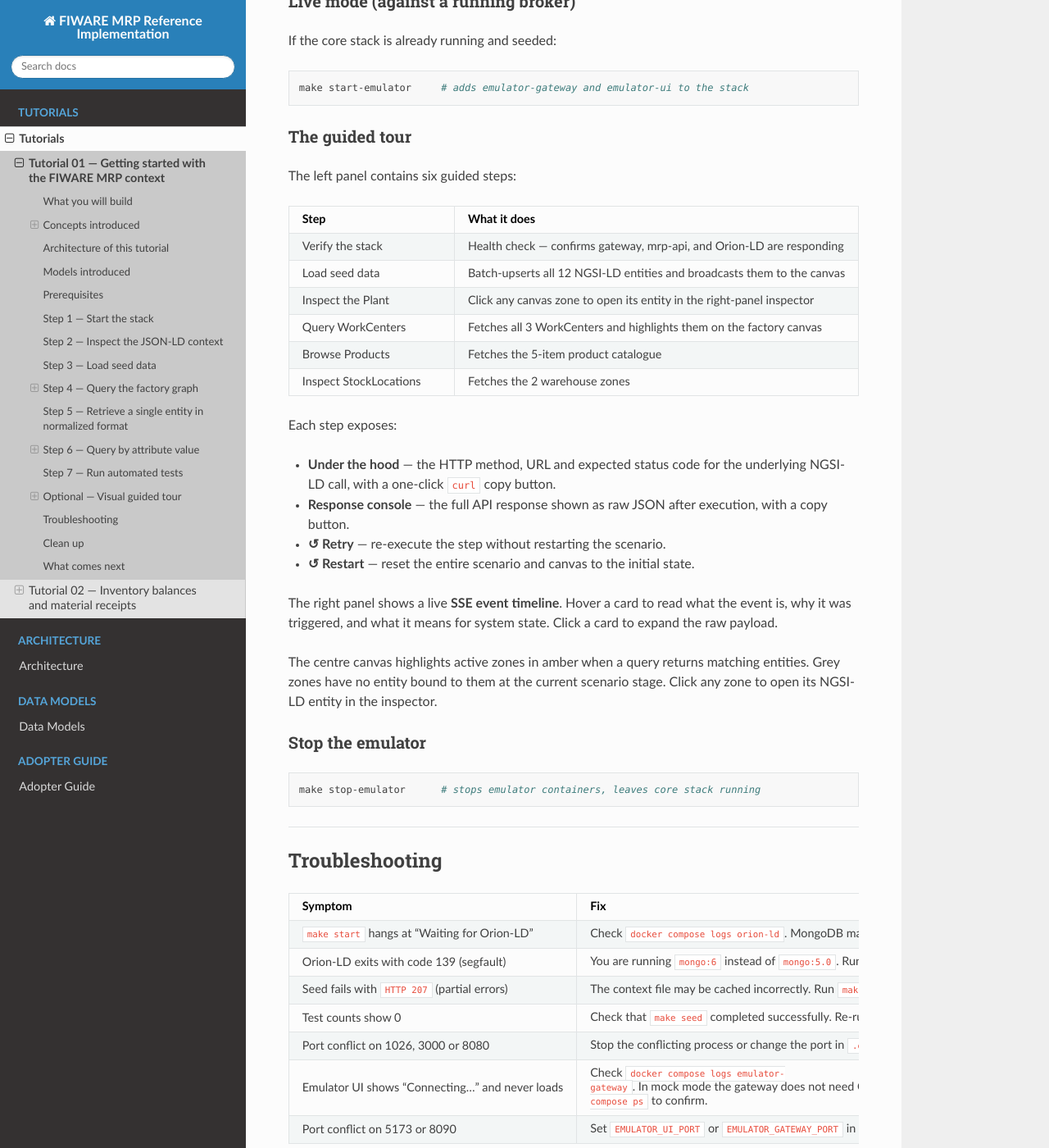
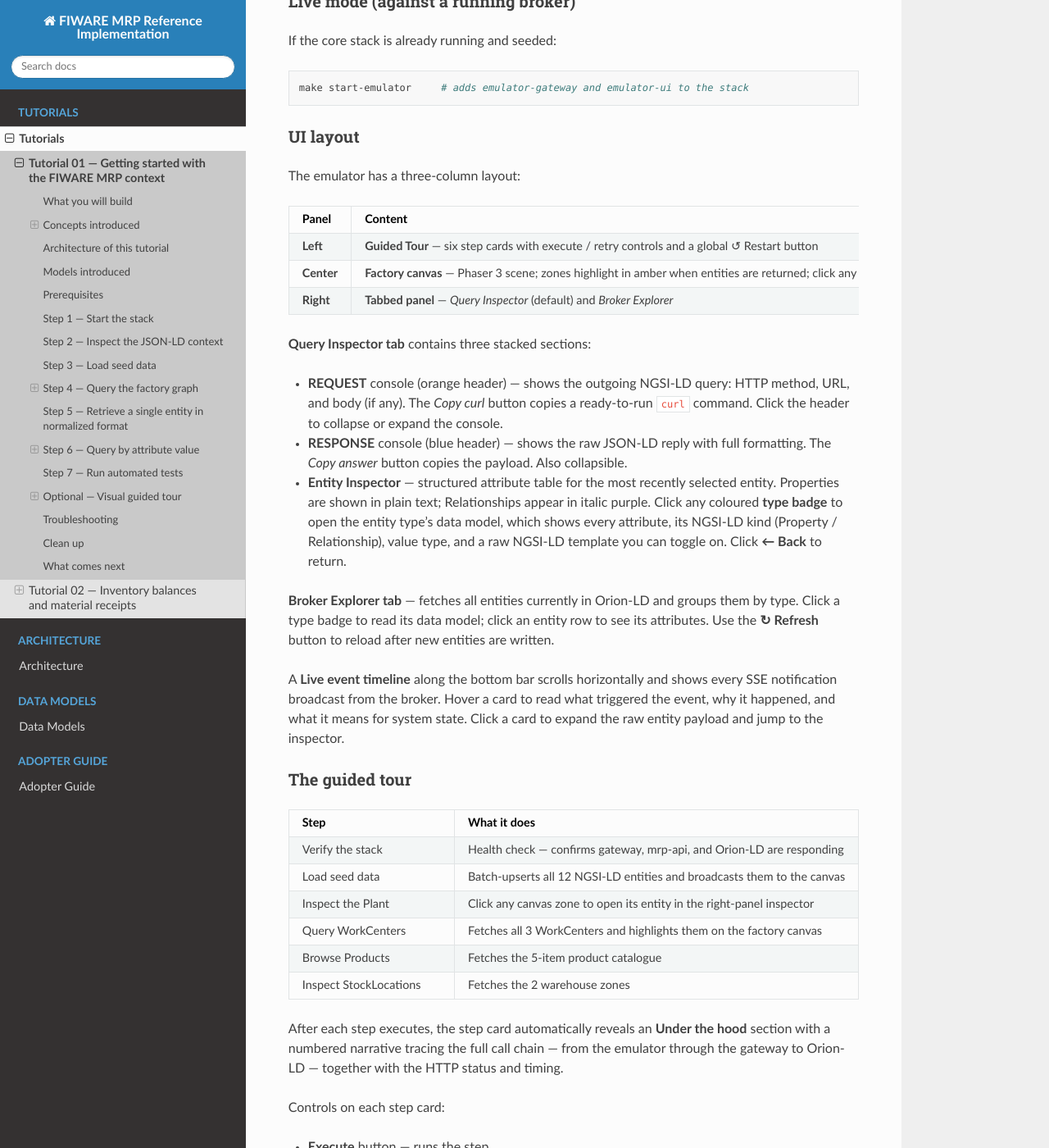
Before and after one commit to FcoMelendez/fiware-mrp, a Sphinx documentation site: the page built from docs/tutorials/01-getting-started-context.rst, in a window 1280 px wide and 1400 px high, scrolled down 9712 px. Shown: the whole window at 82% size. Built offline with Sphinx 7.4.7 and the Read the Docs theme 3.1.0, drawn with Linux system fonts in a browser that asks for light colours; some of the changed text lies outside the part shown.

Commit message:
docs: update emulator UI documentation for current feature set
- README: rewrite Visual factory emulator section with 3-panel layout,
  Query Inspector / Broker Explorer tabs, collapsible consoles, Under the
  Hood auto-reveal, and tutorial selector
- Tutorial 01 RST: replace old guided-tour description with accurate
  UI layout table (REQUEST/RESPONSE consoles, Entity Inspector, Broker
  Explorer, data model navigation, event timeline); add RST label for
  cross-reference
- Tutorial 02 RST: same update; add note on tutorial selector and Broker
  Explorer usage during receipt steps
- packages/emulator-ui/README.md: new — full component guide (layout,
  panels, tabs, renderDataModel(), development setup)
- packages/emulator-gateway/README.md: new — API reference, internal
  component overview (ScenarioEngine, ClientHub, NgsiLdClient), modes

Co-Authored-By: Claude Sonnet 4.6 <noreply@anthropic.com>

```diff
--- a/docs/tutorials/01-getting-started-context.rst
+++ b/docs/tutorials/01-getting-started-context.rst
@@ -545,10 +545,50 @@ If the core stack is already running and seeded:
 
    make start-emulator     # adds emulator-gateway and emulator-ui to the stack
 
+.. _tutorial-01-ui-layout:
+
+UI layout
+~~~~~~~~~
+
+The emulator has a three-column layout:
+
+.. list-table::
+   :header-rows: 1
+   :widths: 20 80
+
+   * - Panel
+     - Content
+   * - **Left**
+     - **Guided Tour** — six step cards with execute / retry controls and a global ↺ Restart button
+   * - **Center**
+     - **Factory canvas** — Phaser 3 scene; zones highlight in amber when entities are returned; click any zone to open the NGSI-LD entity in the inspector
+   * - **Right**
+     - **Tabbed panel** — *Query Inspector* (default) and *Broker Explorer*
+
+**Query Inspector tab** contains three stacked sections:
+
+* **REQUEST** console (orange header) — shows the outgoing NGSI-LD query: HTTP method,
+  URL, and body (if any).  The *Copy curl* button copies a ready-to-run ``curl``
+  command.  Click the header to collapse or expand the console.
+* **RESPONSE** console (blue header) — shows the raw JSON-LD reply with full
+  formatting.  The *Copy answer* button copies the payload.  Also collapsible.
+* **Entity Inspector** — structured attribute table for the most recently selected
+  entity.  Properties are shown in plain text; Relationships appear in italic purple.
+  Click any coloured **type badge** to open the entity type's data model, which shows
+  every attribute, its NGSI-LD kind (Property / Relationship), value type, and a
+  raw NGSI-LD template you can toggle on.  Click **← Back** to return.
+
+**Broker Explorer tab** — fetches all entities currently in Orion-LD and groups them
+by type.  Click a type badge to read its data model; click an entity row to see its
+attributes.  Use the **↻ Refresh** button to reload after new entities are written.
+
+A **Live event timeline** along the bottom bar scrolls horizontally and shows every
+SSE notification broadcast from the broker.  Hover a card to read what triggered the
+event, why it happened, and what it means for system state.  Click a card to expand
+the raw entity payload and jump to the inspector.
+
 The guided tour
 ~~~~~~~~~~~~~~~
-
-The left panel contains six guided steps:
 
 .. list-table::
    :header-rows: 1
@@ -569,22 +609,16 @@ The left panel contains six guided steps:
    * - Inspect StockLocations
      - Fetches the 2 warehouse zones
 
-Each step exposes:
+After each step executes, the step card automatically reveals an **Under the hood**
+section with a numbered narrative tracing the full call chain — from the emulator
+through the gateway to Orion-LD — together with the HTTP status and timing.
 
-* **Under the hood** — the HTTP method, URL and expected status code for the
-  underlying NGSI-LD call, with a one-click ``curl`` copy button.
-* **Response console** — the full API response shown as raw JSON after
-  execution, with a copy button.
-* **↺ Retry** — re-execute the step without restarting the scenario.
-* **↺ Restart** — reset the entire scenario and canvas to the initial state.
+Controls on each step card:
 
-The right panel shows a live **SSE event timeline**.  Hover a card to read
-what the event is, why it was triggered, and what it means for system state.
-Click a card to expand the raw payload.
-
-The centre canvas highlights active zones in amber when a query returns
-matching entities.  Grey zones have no entity bound to them at the current
-scenario stage.  Click any zone to open its NGSI-LD entity in the inspector.
+* **Execute** button — runs the step.
+* **↺ Retry** — re-runs the step without restarting the scenario.
+* **↺ Restart** (top of panel) — resets the entire scenario and canvas to the
+  initial state, including clearing all entities from the broker.
 
 Stop the emulator
 ~~~~~~~~~~~~~~~~~~
```
Also changed, not shown: README.md (+37 -15 lines), docs/tutorials/02-inventory.rst (+30 -10 lines), packages/emulator-gateway/README.md (added), packages/emulator-ui/README.md (added).
